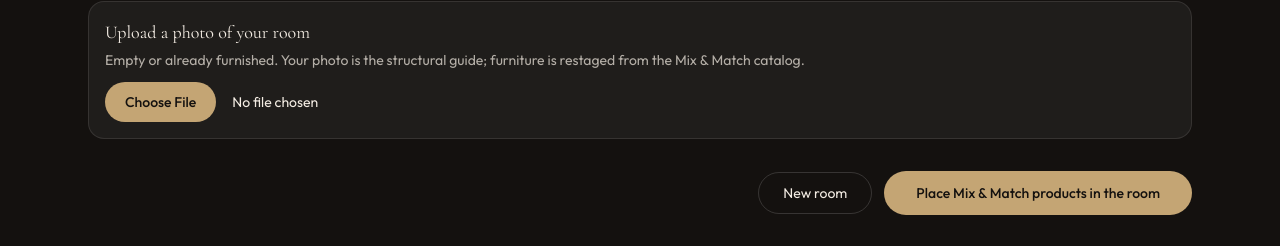
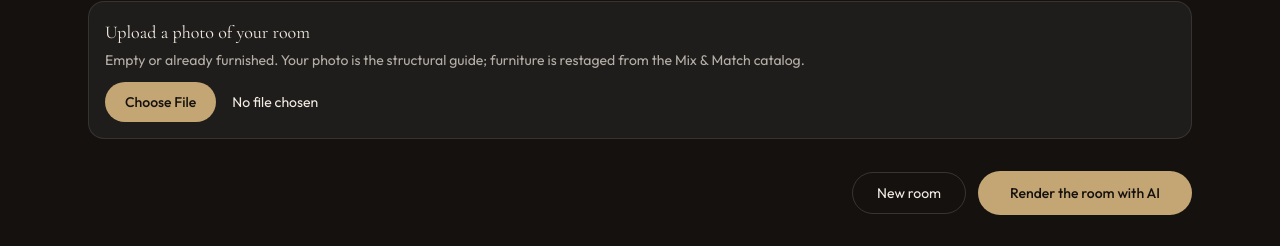
Before and after one commit to INTERIORAIPRO/Interior-Design-Global, a Next.js app: page /en/ai-studio in a window 1280 px wide. Shown: the part 754-1000 px from the top of the page. Built offline with nearby package versions, Linux system fonts and the light colour scheme.

Commit message:
fix: change main button to Randeaza camera and make all vendor texts fully dynamic

```diff
--- a/src/components/ai-render/AiRenderFlow.tsx
+++ b/src/components/ai-render/AiRenderFlow.tsx
@@ -11,7 +11,11 @@ import {
 } from "@/lib/ai-render/designSets";
 import type { RoomKind } from "@/lib/partner-store/catalog";
 import { useProjectDestination } from "@/lib/partner-store/ProjectDestinationProvider";
-import { getActiveVendorName } from "@/lib/partner-store/vendors";
+import {
+  MIX_VENDOR_ID,
+  getActiveVendorName,
+  getVendor,
+} from "@/lib/partner-store/vendors";
 import { VendorChipBar } from "@/components/layout/VendorSelect";
 import { DesignProductsSection } from "./DesignProductsSection";
 
@@ -29,7 +33,11 @@ export function AiRenderFlow() {
   const tCommerce = useTranslations("commerce");
   const locale = useLocale();
   const { catalog, vendorId, countryId } = useProjectDestination();
-  const vendorName = getActiveVendorName(vendorId, tCommerce("mixMatchShort"));
+  const vendorName =
+    vendorId === MIX_VENDOR_ID
+      ? tCommerce("mixMatchShort")
+      : getVendor(vendorId)?.brandName ??
+        getActiveVendorName(vendorId, tCommerce("mixMatchShort"));
   const [isMounted, setIsMounted] = useState(false);
   const [roomType, setRoomType] = useState<RoomType>("bedroom");
   const [style, setStyle] = useState<InteriorStyle>("scandinavian");
@@ -40,6 +48,7 @@ export function AiRenderFlow() {
   );
   const [busy, setBusy] = useState(false);
   const [error, setError] = useState<string | null>(null);
+  const [imageFailed, setImageFailed] = useState(false);
   const fileInputRef = useRef<HTMLInputElement>(null);
 
   useEffect(() => {
@@ -51,11 +60,16 @@ export function AiRenderFlow() {
     [roomType, style, budget, catalog, vendorId, countryId],
   );
   const activeKey = sceneKey(roomType, style, budget, vendorId, countryId);
-  const displayImage =
+  const heroImage =
     rendered?.key === activeKey
       ? rendered.imageUrl
       : sourceImage ?? design.sceneUrl;
+  const displayImage = imageFailed ? design.sceneUrl : heroImage;
   const displayProducts = design.products;
+
+  useEffect(() => {
+    setImageFailed(false);
+  }, [heroImage]);
 
   function handleImageUpload(event: React.ChangeEvent<HTMLInputElement>) {
     const file = event.target.files?.[0];
@@ -155,10 +169,12 @@ export function AiRenderFlow() {
           {vendorName}
         </p>
         <h1 className="mt-3 font-serif text-5xl text-linen">
-          {t("title", { vendor: vendorName })}
+          Virtual Staging {vendorName}
         </h1>
         <p className="mt-4 max-w-2xl text-linen/65">
-          {t("intro", { vendor: vendorName })}
+          {locale === "ro"
+            ? `Încarcă o poză cu camera ta (goală sau mobilată). Păstrăm forma, pereții și unghiul, înlocuim mobilierul vechi cu piese reale ${vendorName} și îți arătăm prețurile cu link de cumpărare.`
+            : t("intro", { vendor: vendorName })}
         </p>
       </div>
       <VendorChipBar />
@@ -249,7 +265,9 @@ export function AiRenderFlow() {
         <div>
           <p className="font-serif text-lg text-linen">{t("uploadTitle")}</p>
           <p className="mt-1 text-sm text-linen/70">
-            {t("uploadBody", { vendor: vendorName })}
+            {locale === "ro"
+              ? `Goală sau deja mobilată. Folosim poza ta ca referință de structură și restilăm mobilierul cu catalogul ${vendorName}.`
+              : t("uploadBody", { vendor: vendorName })}
           </p>
         </div>
         <label htmlFor="room-photo-upload" className="sr-only">
@@ -282,23 +300,32 @@ export function AiRenderFlow() {
           className="rounded-full bg-brass px-8 py-3 text-sm font-medium text-ink disabled:opacity-40"
         >
           {busy
-            ? t("generating", { vendor: vendorName })
-            : t("generate", { vendor: vendorName })}
+            ? locale === "ro"
+              ? `AI-ul generează spațiul cu mobilier ${vendorName}...`
+              : t("generating", { vendor: vendorName })
+            : locale === "ro"
+              ? "Randează camera cu AI"
+              : t("generate")}
         </button>
       </form>
 
       <div className="space-y-8">
         <section className="relative overflow-hidden rounded-[28px] border border-white/10 bg-[#1c1814]">
-          {/* eslint-disable-next-line @next/next/no-img-element */}
-          <img
-            src={displayImage}
-            alt=""
-            className="mx-auto block h-auto min-h-[280px] w-full max-h-[80vh] object-contain"
-          />
+          {displayImage ? (
+            // eslint-disable-next-line @next/next/no-img-element
+            <img
+              src={displayImage}
+              alt=""
+              onError={() => setImageFailed(true)}
+              className="mx-auto block h-auto w-full max-h-[80vh] object-contain"
+            />
+          ) : null}
           {busy ? (
             <div className="absolute inset-0 flex items-center justify-center bg-black/55 px-6 text-center">
               <p className="max-w-md font-serif text-xl text-linen sm:text-2xl">
-                {t("generating", { vendor: vendorName })}
+                {locale === "ro"
+                  ? `AI-ul generează spațiul cu mobilier ${vendorName}...`
+                  : t("generating", { vendor: vendorName })}
               </p>
             </div>
           ) : null}
--- a/src/components/ai-render/DesignProductsSection.tsx
+++ b/src/components/ai-render/DesignProductsSection.tsx
@@ -53,7 +53,9 @@ export function DesignProductsSection({
             {vendorName}
           </p>
           <h2 className="mt-2 font-serif text-3xl text-linen sm:text-4xl">
-            {t("designProductsTitle", { vendor: vendorName })}
+            {locale.startsWith("ro")
+              ? `Produsele din acest design - ${vendorName}`
+              : t("designProductsTitle", { vendor: vendorName })}
           </h2>
           <p className="mt-2 text-sm text-linen/60">
             {t("designProductsBody", {
@@ -102,10 +104,12 @@ export function DesignProductsSection({
                 rel="sponsored noopener noreferrer"
                 className="mt-4 inline-flex justify-center rounded-full border border-brass/50 px-4 py-2.5 text-sm font-medium text-brass hover:bg-brass hover:text-ink"
               >
-                {t("viewOnVendor", {
-                  vendor:
-                    getVendor(product.vendorId)?.brandName ?? vendorName,
-                })}
+                {locale.startsWith("ro")
+                  ? `Vezi pe ${getVendor(product.vendorId)?.brandName ?? vendorName}`
+                  : t("viewOnVendor", {
+                      vendor:
+                        getVendor(product.vendorId)?.brandName ?? vendorName,
+                    })}
               </a>
             </div>
           </li>
--- a/src/i18n/messages/de.json
+++ b/src/i18n/messages/de.json
@@ -103,7 +103,7 @@
       "minimal": "Minimal"
     },
     "catalogHint": "{store}: {count} Teile im Budget Â· {spent} RON",
-    "generate": "{vendor}-Produkte im Raum platzieren",
+    "generate": "Raum mit KI rendern",
     "generating": "KI richtet den Raum mit {vendor} ein...",
     "resultAlt": "Eingerichteter {vendor}-Raum",
     "beforeLabel": "Dein Raum",
--- a/src/i18n/messages/en.json
+++ b/src/i18n/messages/en.json
@@ -103,7 +103,7 @@
       "minimal": "Minimal"
     },
     "catalogHint": "{store}: {count} pieces in budget Â· {spent} RON",
-    "generate": "Place {vendor} products in the room",
+    "generate": "Render the room with AI",
     "generating": "AI is furnishing the room with {vendor} pieces...",
     "resultAlt": "Furnished {vendor} room",
     "beforeLabel": "Your room",
--- a/src/i18n/messages/es.json
+++ b/src/i18n/messages/es.json
@@ -103,7 +103,7 @@
       "minimal": "Minimal"
     },
     "catalogHint": "{store}: {count} piezas en presupuesto Â· {spent} RON",
-    "generate": "Colocar productos {vendor} en la estancia",
+    "generate": "Renderizar la estancia con IA",
     "generating": "La IA amuebla el espacio con {vendor}...",
     "resultAlt": "Estancia amueblada {vendor}",
     "beforeLabel": "Tu estancia",
--- a/src/i18n/messages/fr.json
+++ b/src/i18n/messages/fr.json
@@ -103,7 +103,7 @@
       "minimal": "Minimal"
     },
     "catalogHint": "{store} : {count} piÃ¨ces dans le budget Â· {spent} RON",
-    "generate": "Placer les produits {vendor} dans la pièce",
+    "generate": "Rendu de la pièce avec l'IA",
     "generating": "L'IA ameuble l'espace avec {vendor}...",
     "resultAlt": "Pièce meublée {vendor}",
     "beforeLabel": "Votre piÃ¨ce",
--- a/src/i18n/messages/it.json
+++ b/src/i18n/messages/it.json
@@ -103,7 +103,7 @@
       "minimal": "Minimal"
     },
     "catalogHint": "{store}: {count} pezzi nel budget Â· {spent} RON",
-    "generate": "Disponi i prodotti {vendor} nella stanza",
+    "generate": "Renderizza la stanza con l'IA",
     "generating": "L'IA arreda lo spazio con {vendor}...",
     "resultAlt": "Stanza arredata {vendor}",
     "beforeLabel": "La tua stanza",
--- a/src/i18n/messages/ro.json
+++ b/src/i18n/messages/ro.json
@@ -106,7 +106,7 @@
       "boho": "Boho"
     },
     "catalogHint": "{store}: {count} piese în buget · {spent} RON",
-    "generate": "Așază produsele {vendor} în cameră",
+    "generate": "Randează camera cu AI",
     "generating": "AI-ul generează spațiul cu mobilier {vendor}...",
     "resultAlt": "Cameră mobilată {vendor}",
     "beforeLabel": "Camera ta",
```
